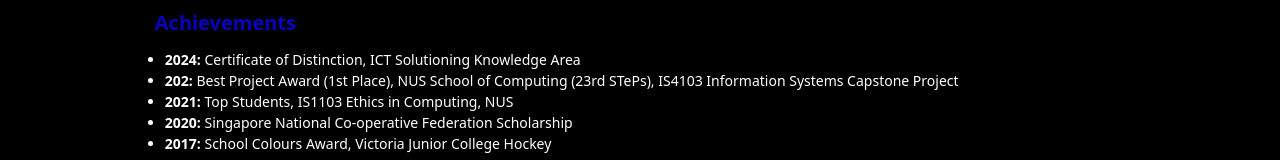
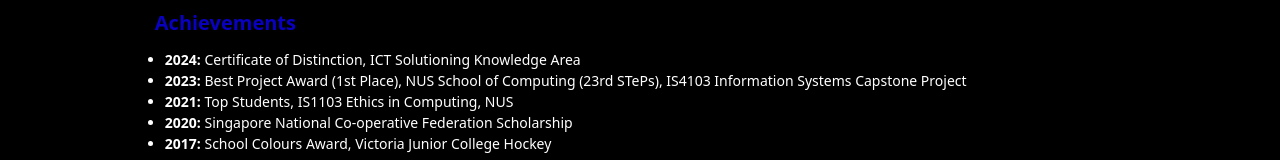
Before and after one commit to raihanyusri/portfolio-website-2, a Next.js app: page / in a window 1280 px wide. Shown: the part 2384-2544 px from the top of the page. Built offline with nearby package versions, Linux system fonts and the light colour scheme.

Commit message:
fixed year typo

```diff
--- a/components/Achievements.js
+++ b/components/Achievements.js
@@ -1,31 +1,61 @@
-import Image from 'next/image';
+import Image from "next/image";
 
 export default function Achievements() {
   return (
     <div className="flex flex-wrap items-center justify-evenly p-5 pt-10 pb-20">
       <div className="h-full">
-                    <h2 className="text-xl blue font-semibold pb-3">
-                        Achievements
-                    </h2>
+        <h2 className="text-xl blue font-semibold pb-3">Achievements</h2>
         <ul>
-                        <li><span className="font-semibold">2024: </span>Certificate of Distinction, ICT Solutioning Knowledge Area</li>
-                        <li><span className="font-semibold">202: </span>Best Project Award (1st Place), NUS School of Computing (23rd STePs), IS4103 Information Systems Capstone Project</li>
-                        <li><span className="font-semibold">2021: </span>Top Students, IS1103 Ethics in Computing, NUS</li>
-                        <li><span className="font-semibold">2020: </span>Singapore National Co-operative Federation Scholarship</li>
-                        <li><span className="font-semibold">2017: </span>School Colours Award, Victoria Junior College Hockey</li>
+          <li>
+            <span className="font-semibold">2024: </span>Certificate of
+            Distinction, ICT Solutioning Knowledge Area
+          </li>
+          <li>
+            <span className="font-semibold">2023: </span>Best Project Award (1st
+            Place), NUS School of Computing (23rd STePs), IS4103 Information
+            Systems Capstone Project
+          </li>
+          <li>
+            <span className="font-semibold">2021: </span>Top Students, IS1103
+            Ethics in Computing, NUS
+          </li>
+          <li>
+            <span className="font-semibold">2020: </span>Singapore National
+            Co-operative Federation Scholarship
+          </li>
+          <li>
+            <span className="font-semibold">2017: </span>School Colours Award,
+            Victoria Junior College Hockey
+          </li>
         </ul>
-                    <h2 className="text-xl blue font-semibold pt-5 pb-3">
-                        Involvements
-                    </h2>
+        <h2 className="text-xl blue font-semibold pt-5 pb-3">Involvements</h2>
         <ul>
-                        <li><span className="font-semibold">2022 - Present: </span>Programming Instructor, Saturday Kids</li>
-                        <li><span className="font-semibold">2024: </span>Google Developer Student Club, Hack for Good</li>
-                        <li><span className="font-semibold">2023: </span>NUS School of Computing Teaching Assistant, IS2103: Enterprise Systems Server-side Design & Development (Backend development, JavaEE)</li>
-                        <li><span className="font-semibold">2021: </span>Shopee Ultra-Hackthon, Top 25%</li>
-                        <li><span className="font-semibold">2021: </span>NUS Hack & Roll 2021</li>
-                        <li><span className="font-semibold">2020: </span>Shopee Product & Design Competition</li>
+          <li>
+            <span className="font-semibold">2022 - Present: </span>Programming
+            Instructor, Saturday Kids
+          </li>
+          <li>
+            <span className="font-semibold">2024: </span>Google Developer
+            Student Club, Hack for Good
+          </li>
+          <li>
+            <span className="font-semibold">2023: </span>NUS School of Computing
+            Teaching Assistant, IS2103: Enterprise Systems Server-side Design &
+            Development (Backend development, JavaEE)
+          </li>
+          <li>
+            <span className="font-semibold">2021: </span>Shopee Ultra-Hackthon,
+            Top 25%
+          </li>
+          <li>
+            <span className="font-semibold">2021: </span>NUS Hack & Roll 2021
+          </li>
+          <li>
+            <span className="font-semibold">2020: </span>Shopee Product & Design
+            Competition
+          </li>
         </ul>
       </div>
     </div>
-    )
+  );
 }
```
Lines whose indentation alone changed are shown as unchanged.
